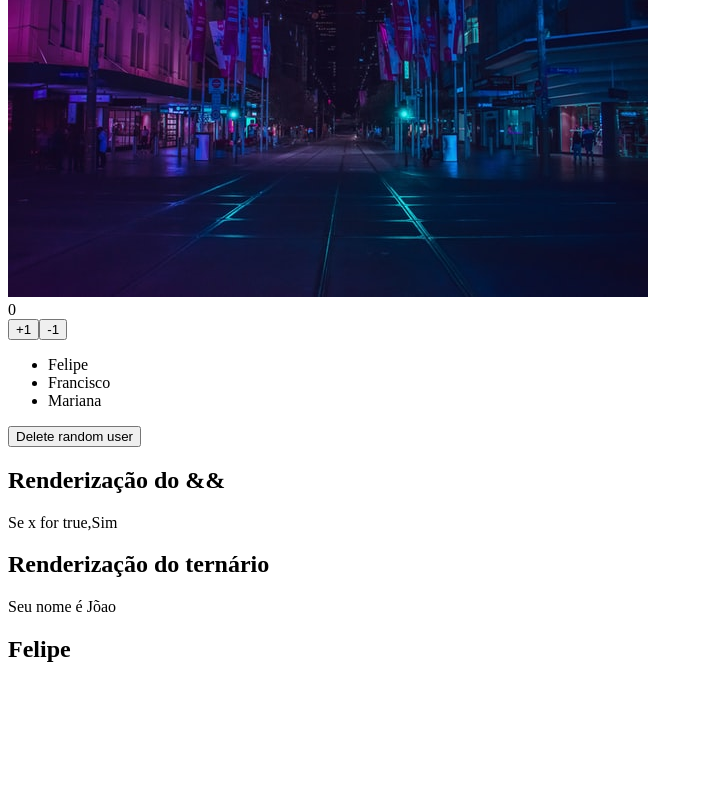
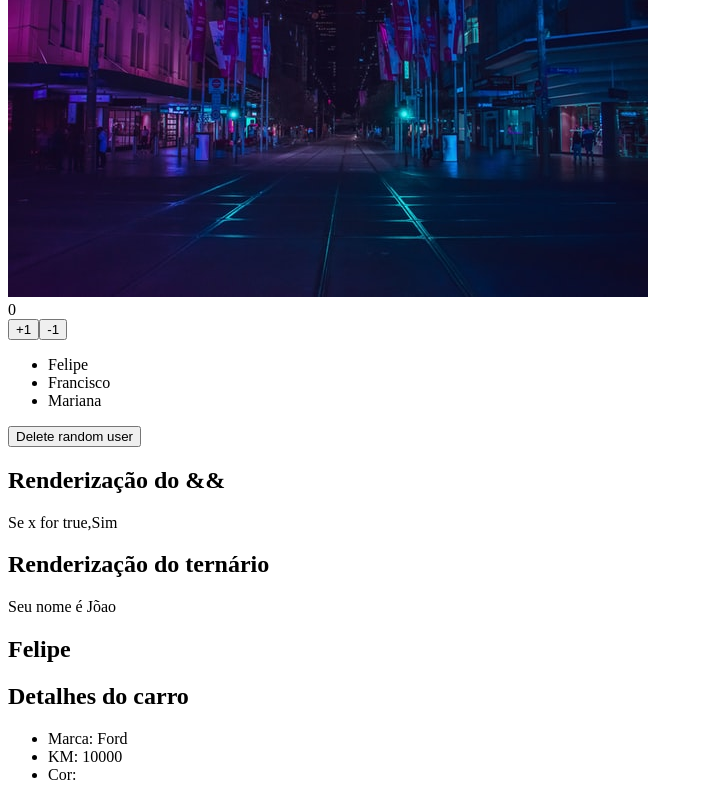
Before and after one commit to felipe-machado-front-end/react-hora-de-codar, a React (Vite) app: page / in a window 1280 px wide. Shown: the part 317-1117 px from the top of the page, without its empty margins (0-703 px from the left). Before the commit the page ends 1000 px from the top, so only its background shows below. Built offline with nearby package versions, Linux system fonts and the light colour scheme.

Commit message:
Usando decomposição em props

```diff
--- /dev/null
+++ b/src/components/2-avancando-react/CarDetails.jsx
@@ -0,0 +1,16 @@
+import React from "react";
+
+const CarDetails = ({ brand, km, cor }) => {
+  return (
+    <div>
+      <h2>Detalhes do carro</h2>
+      <ul>
+        <li>Marca: {brand}</li>
+        <li>KM: {km}</li>
+        <li>Cor: {cor}</li>
+      </ul>
+    </div>
+  );
+};
+
+export default CarDetails;
--- a/src/components/2-avancando-react/UseComponents2.jsx
+++ b/src/components/2-avancando-react/UseComponents2.jsx
@@ -1,4 +1,5 @@
 import React from "react";
+import CarDetails from "./CarDetails";
 import ConditionalRender from "./ConditionalRender";
 import ManageDate from "./ManageDate";
 import Photo from "./Photo";
@@ -13,7 +14,10 @@ export const UseComponents2 = () => {
       <ManageDate />
       <RenderList />
       <ConditionalRender />
+      {/* PROPS NORMAL */}
       <ShowUserName name="Felipe" />
+      {/* DECOMPOSIÇÃO DE PROPS*/}
+      <CarDetails brand="Ford" km={10000} color="Verde" />
     </div>
   );
 };
```
